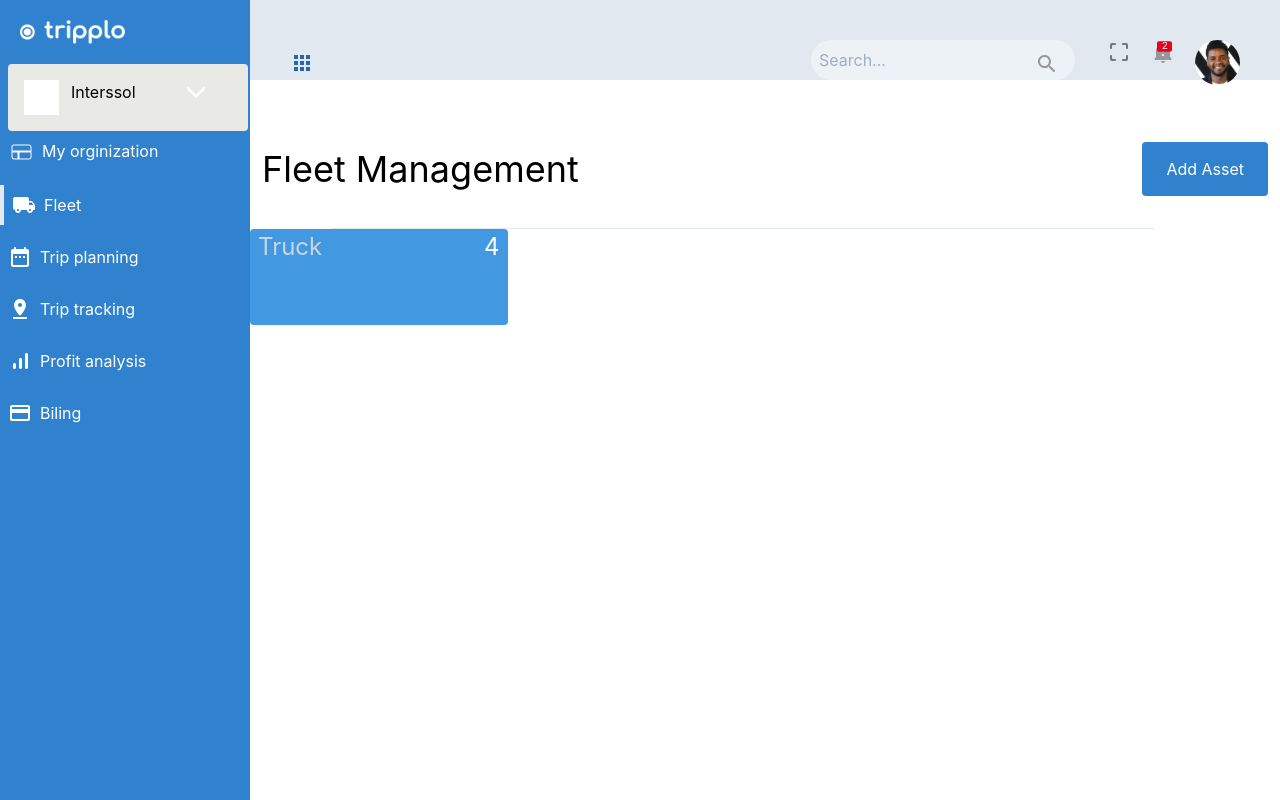
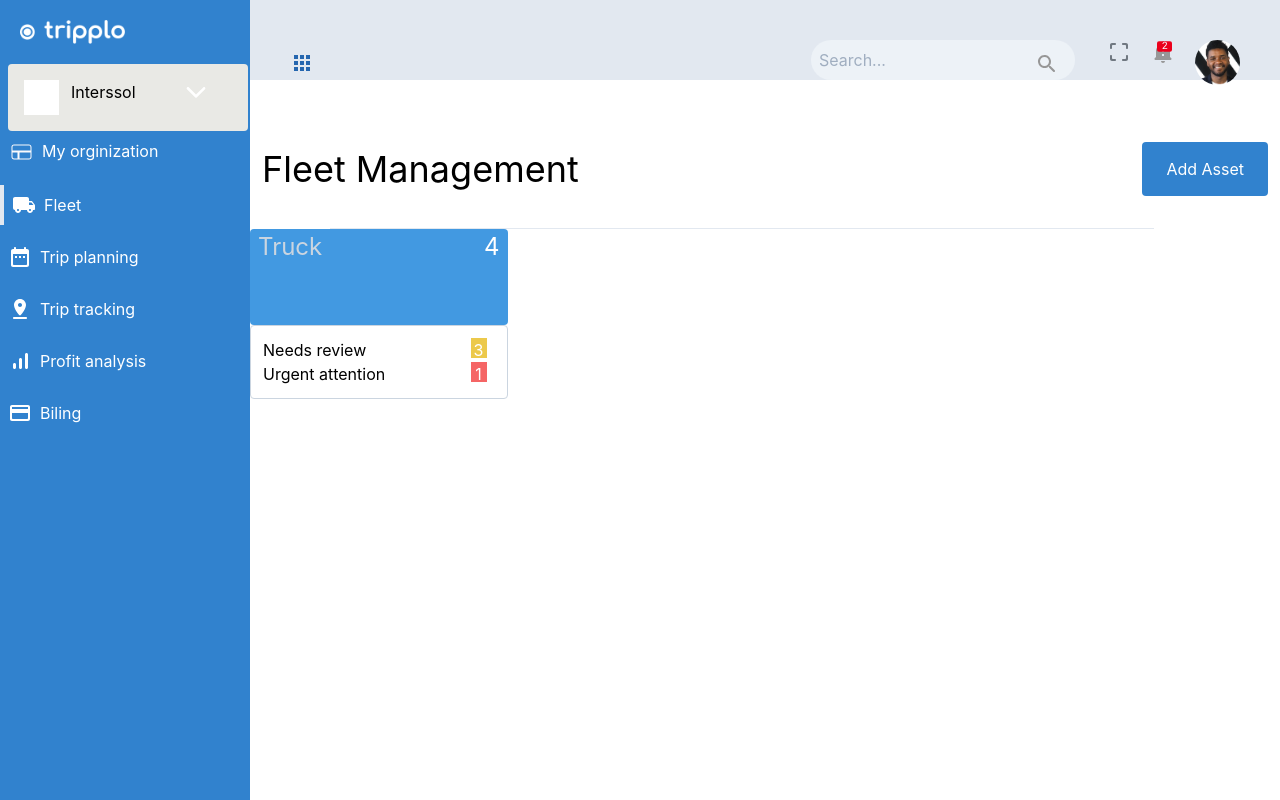
Before and after one commit to AmoDinho/tripplo-dashboard, a React (Create React App) app: page / in a window 1280 px wide. Built offline with nearby package versions, Linux system fonts and the light colour scheme.

Commit message:
asset well is fixed

```diff
--- a/src/components/card/AssetWell.js
+++ b/src/components/card/AssetWell.js
@@ -1,10 +1,17 @@
 import React from 'react'
-
+import BodyText from '../typography/BodyText'
 const AssetWell = () => {
     return (
-        <div className="rounded bg-white border border-gray-600">
-
-        </div>
+        <div className='rounded bg-white border border-gray-400 flex flex-col w-1/4 p-3 ' >
+            <div className='flex justify-between '>
+                <BodyText>Needs review</BodyText>
+                <BodyText className='w-4 h-5 text-white text-center bg-yellow-500 mr-2'>3</BodyText>
+            </div>
+            <div className='flex justify-between '>
+                <BodyText>Urgent attention</BodyText>
+                <BodyText className='w-4 h-5 text-white text-center bg-red-500 mr-2'>1</BodyText>
+            </div>
+        </div >
     )
 }
 
--- a/src/components/fleet/AssetRow.js
+++ b/src/components/fleet/AssetRow.js
@@ -1,10 +1,12 @@
 import React from 'react'
 import AssetCard from '../card/AssetCard'
+import AssetWell from '../card/AssetWell'
 const AssetRow = () => {
     return (
         <>
             <div>
                 <AssetCard assetName='Truck' assetColour='500' assetCount='4' />
+                <AssetWell />
             </div>
         </>
     )
```
